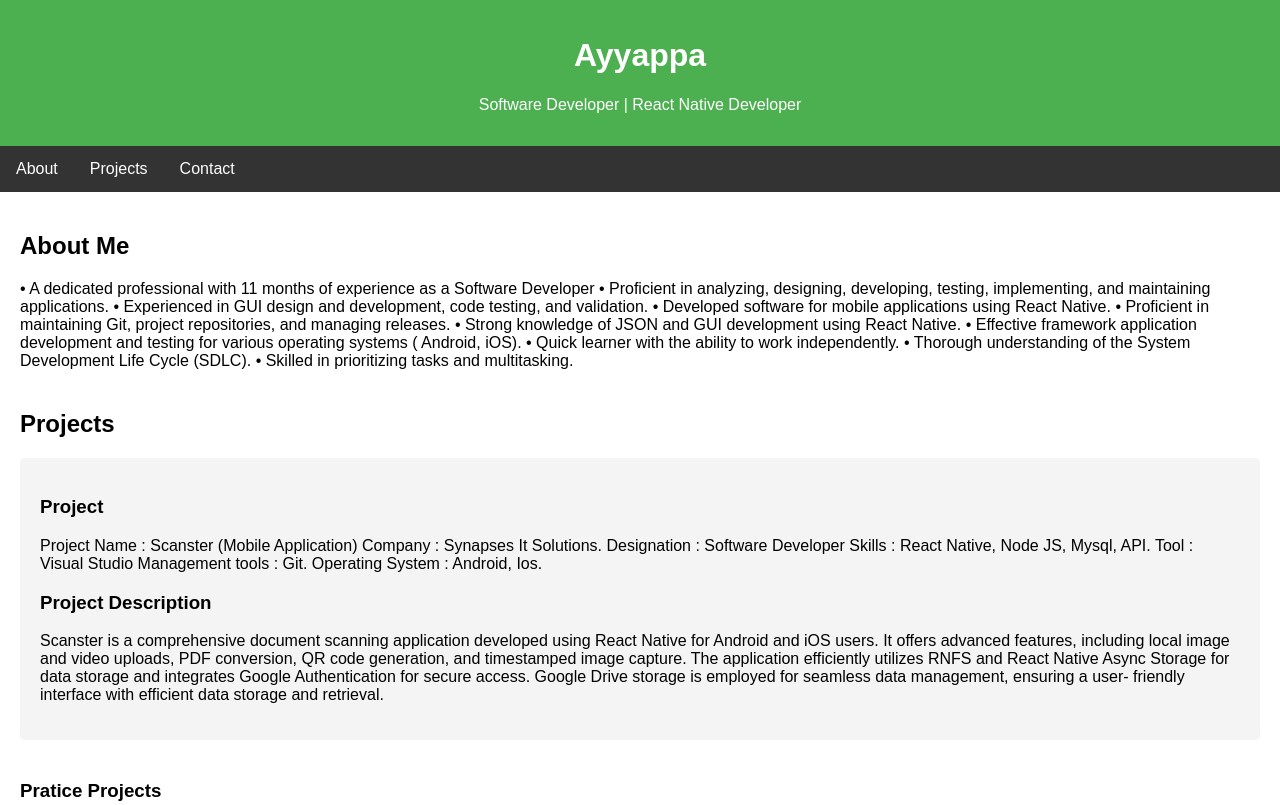
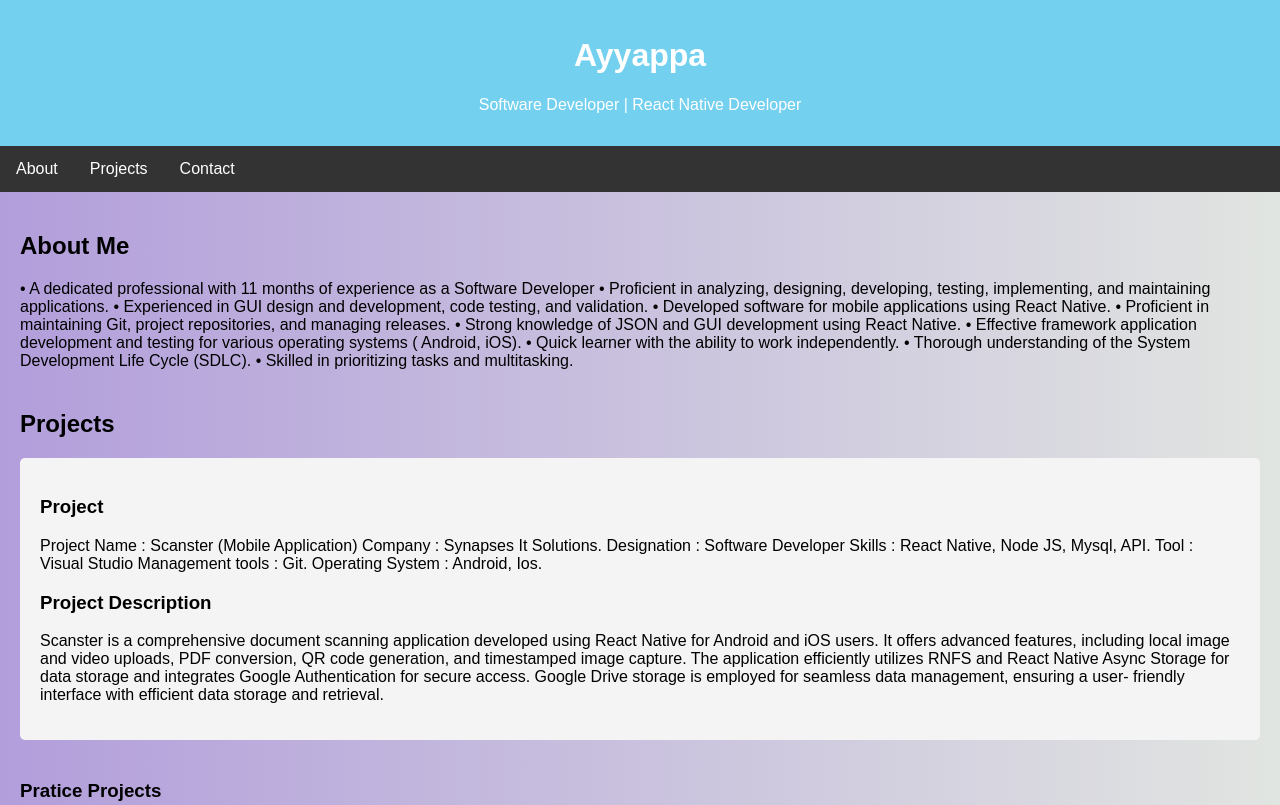
Before and after one commit to Ayyappa30/Ayyappa-portfolio, a plain HTML site: page index.html in a window 1280 px wide. Shown: the top 805 px of the page. Drawn offline with Linux system fonts and the light colour scheme.

```diff
--- a/styles.css
+++ b/styles.css
@@ -3,10 +3,11 @@ body {
     margin: 0;
     padding: 0;
     box-sizing: border-box;
+
 }
 
 header {
-    background-color: #4CAF50;
+    background-color: #74d0ef;
     color: white;
     text-align: center;
     padding: 1rem 0;
@@ -42,6 +43,7 @@ nav ul li a:hover {
 
 main {
     padding: 20px;
+    background: linear-gradient(to right, #b29edb, #e1e5e1);
 }
 
 section {
```
